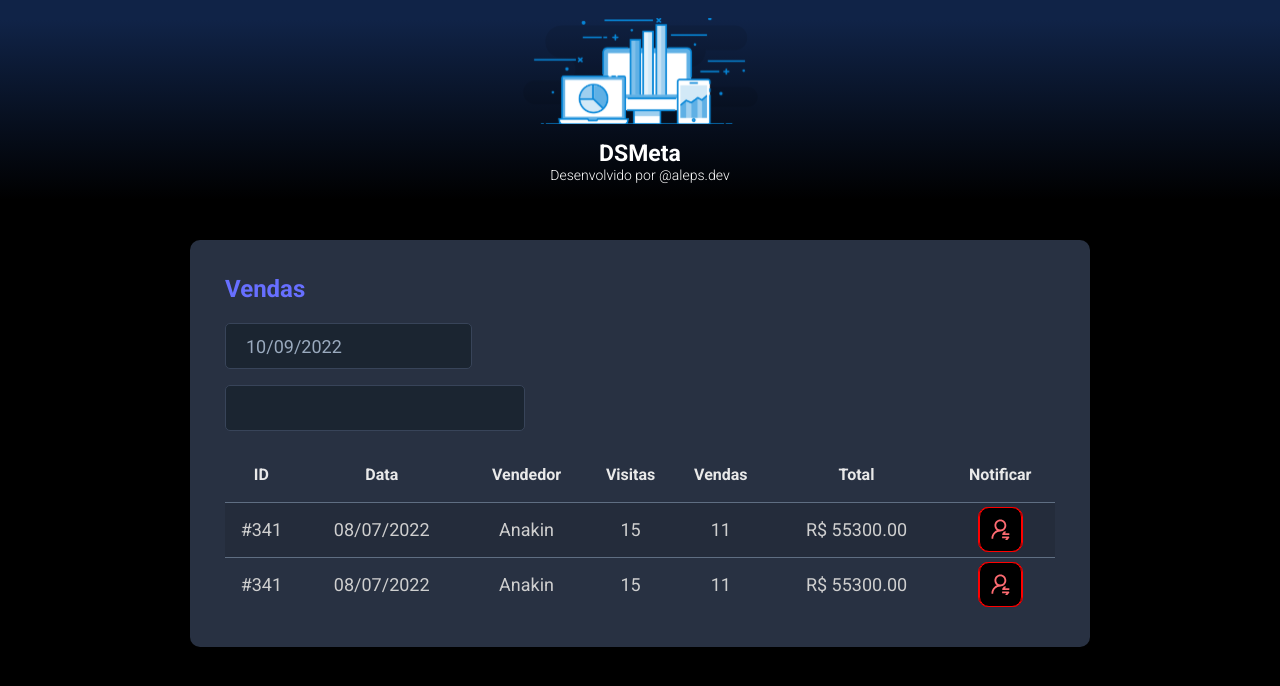
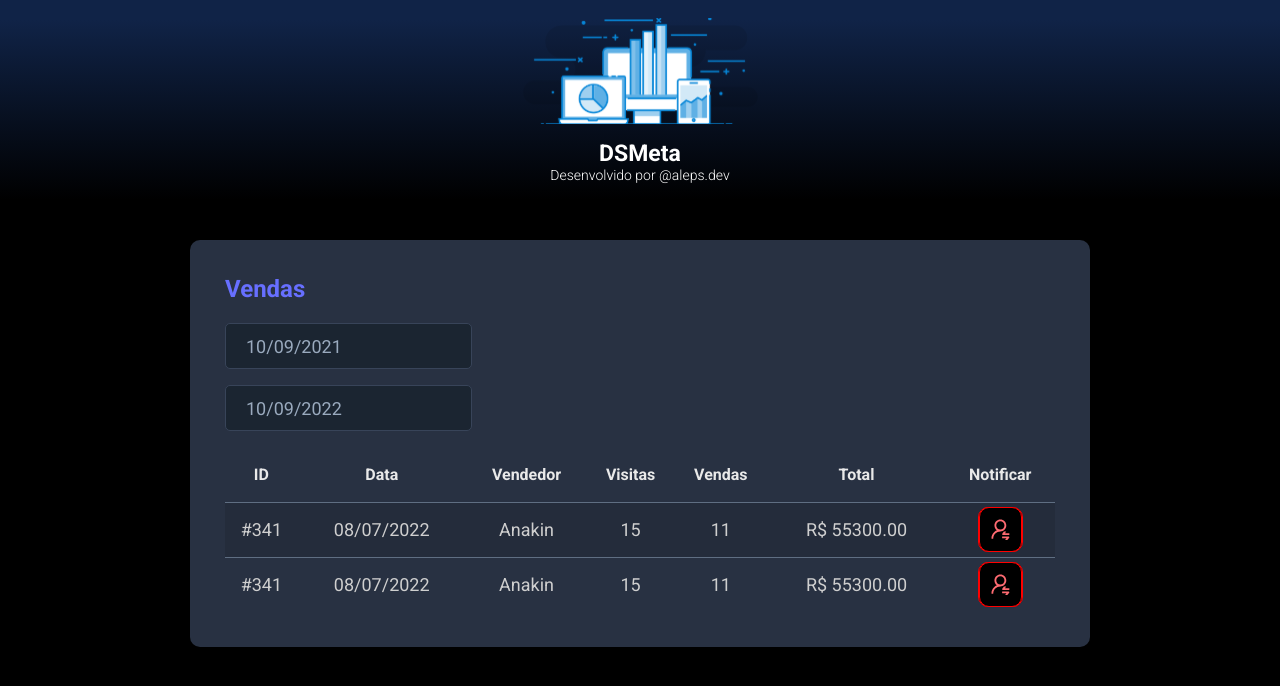
Before and after one commit to alepsdev/dsmeta-client, a React (Vite) app: page / in a window 1280 px wide. Shown: the top 686 px of the page. Built offline with nearby package versions, Linux system fonts and the light colour scheme.

Commit message:
config datepicker

```diff
--- a/src/components/SalesCard/index.tsx
+++ b/src/components/SalesCard/index.tsx
@@ -2,9 +2,15 @@
 import './styles.css';
 import Datepicker from "react-datepicker";
 import "react-datepicker/dist/react-datepicker.css";
+import { useState } from "react";
 
 
 function SalesCard() {
+
+    const [minDate, setMinDate] = useState(new Date(new Date().setDate(new Date().getDate() - 365)));
+    const [maxDate, setMaxDate] = useState(new Date());
+
+
   return(
     <>
        <div className="dsmeta-card">
@@ -12,14 +18,19 @@
             <div>
                 <div className="dsmeta-form-control-container">
                    <Datepicker
-                        selected={new Date()}
-                        onChange={(date: Date) => {}}
+                        selected={minDate}
+                        onChange={(date: Date) => setMinDate(date)}
                         className="dsmeta-form-control"
                         dateFormat="dd/MM/yyyy"
                     />
                 </div>
                 <div className="dsmeta-form-control-container">
-                <input className="dsmeta-form-control" type="text"/>
+                <Datepicker
+                        selected={maxDate}
+                        onChange={(date: Date) => setMaxDate(date)}
+                        className="dsmeta-form-control"
+                        dateFormat="dd/MM/yyyy"
+                    />
                 </div>
             </div>
 
```
